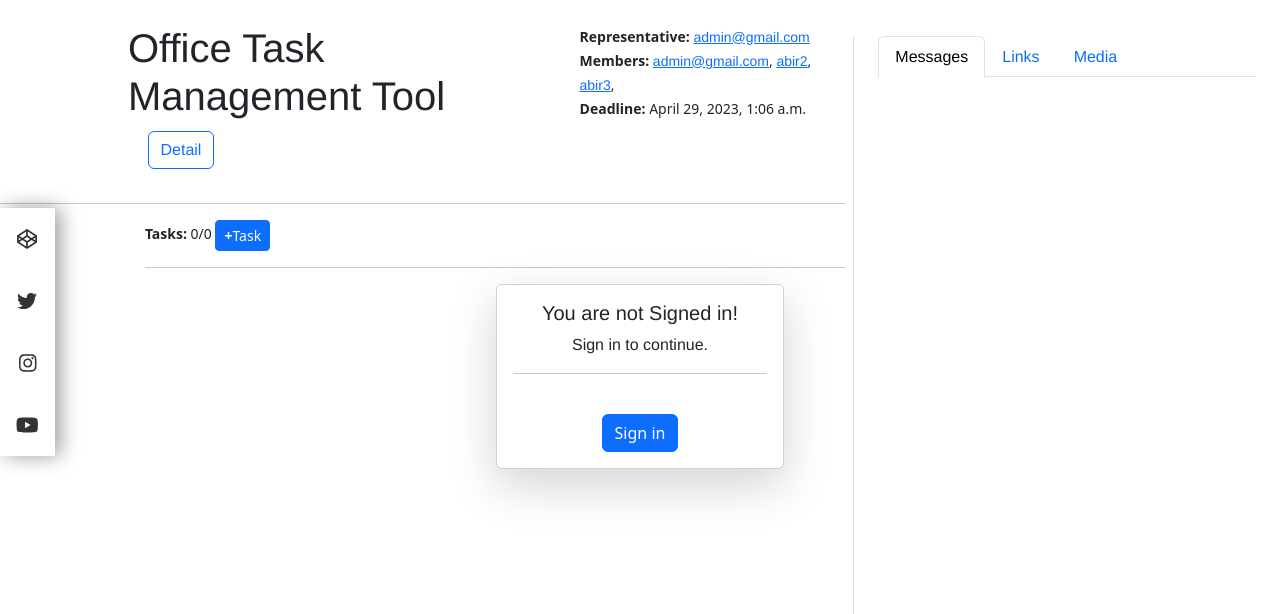
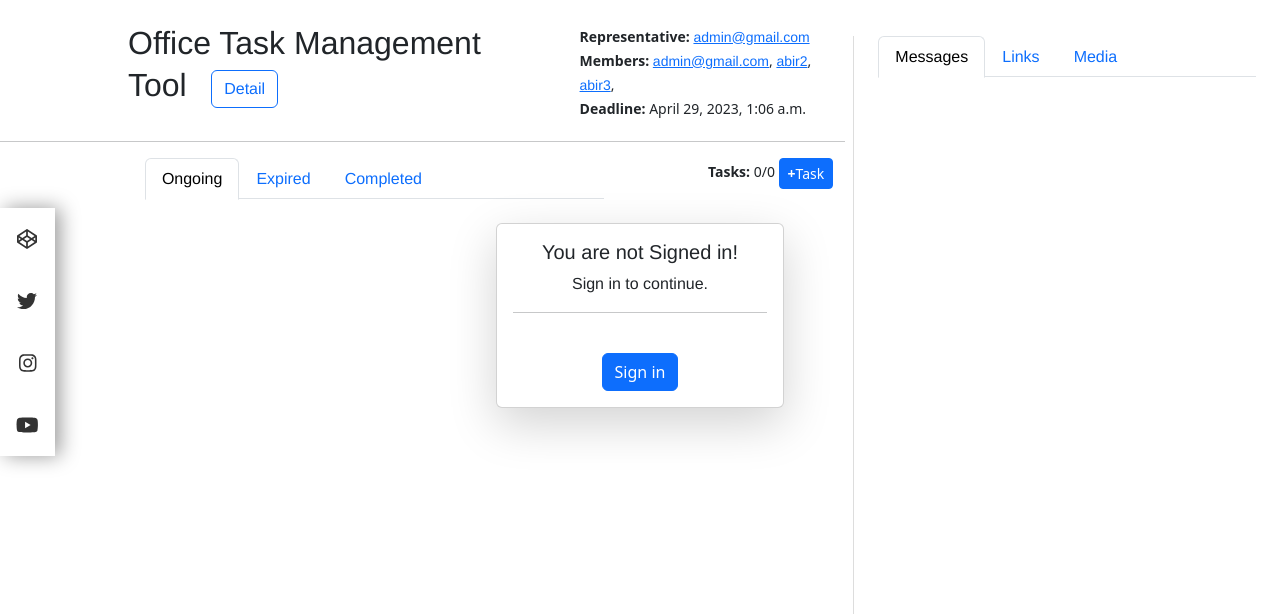
Before and after one commit to AbirAlFoysal/OfficeTaskManager, a Django app: page /projects/1/ in a window 1280 px wide. Shown: the part 68-682 px from the top of the page. Run offline with Django 4.2, Linux system fonts and the light colour scheme; data comes from the database, SQL or seed files in the repository; parts of the project's set-up code (start-up, migrations or seed data) failed here and were passed over; some libraries are stand-ins or nearby versions.

Commit message:
tab added to task list

```diff
--- a/taskManager/models.py
+++ b/taskManager/models.py
@@ -25,7 +25,7 @@ class Task(models.Model):
     related_project = models.ForeignKey(Project, on_delete=models.CASCADE)
     created_by = models.ForeignKey(User, on_delete=models.CASCADE)
     title = RichTextField(blank=False, null=False)
-    status = models.IntegerField(default=0)
+    status = models.IntegerField(default=0) # 0:started, 1: completed, 2: expired
     completed = models.BooleanField(default=False)
     created = models.DateTimeField(auto_now_add=True)
     credits = models.IntegerField(default=0)
--- a/taskManager/views.py
+++ b/taskManager/views.py
@@ -43,6 +43,10 @@ def projectCollection(request):
     ongoing_projects = Project.objects.all().filter(status = 0)
     finished_projects = Project.objects.all().filter(status = 1)
     return render(request, 'taskManager/projectCollection.html',{'ongoing_projects': ongoing_projects, 'finished_projects': finished_projects})
+
+
+
+
 
 def projectDetail(request, project_id):
     msg =  Message.objects.all().filter(project = project_id)
--- a/templates/taskManager/project.html
+++ b/templates/taskManager/project.html
@@ -112,13 +112,13 @@
   <div class="col-sm-8">
     <div class="row">
       <div class="col-sm-8">
-        <h1 class="container" style="padding-left: 10vw;">{{project}}
+        <h2 class="container" style="padding-left: 10vw;">{{project}}
           <span class="badge">
             <button type="button" class="btn btn-outline-primary" data-toggle="modal" data-target="#exampleModal">
               Detail
             </button>
           </span>
-        </h1>
+        </h2>
       </div>
       <div class="col-sm-4">
         <small>
@@ -144,15 +144,56 @@
               class="fab fa-youtube"></i></a>
         </div>
       </div>
+
       <div class="col-sm-10">
-        <div>
+
+
+
+
+
+        <div class="row">
+          <div class="col-sm-8">
+
+        <ul class="nav nav-tabs" id="myTab" role="tablist">
+
+          <li class="nav-item" role="presentation">
+            <button class="nav-link active" id="messages-tab" data-bs-toggle="tab" data-bs-target="#messages" type="button"
+              role="tab" aria-controls="messages" aria-selected="true">Ongoing</button>
+          </li>
+          <li class="nav-item" role="presentation">
+            <button class="nav-link" id="links-tab" data-bs-toggle="tab" data-bs-target="#links" type="button" role="tab"
+              aria-controls="links" aria-selected="false">Expired</button>
+          </li>
+          <li class="nav-item" role="presentation">
+            <button class="nav-link" id="media-tab" data-bs-toggle="tab" data-bs-target="#media" type="button" role="tab"
+              aria-controls="media" aria-selected="false">Completed</button>
+          </li>
+        </ul>
+          </div>
+          <div class="col-sm-4">
+
+        <!-- task count  -->
+        <div style="float: right; margin-right: 12px;">
           <small>
             <strong>Tasks: </strong> {{task_completed}}/{{total_task}}
             <a class="btn btn-sm btn-primary" href="{% url 'addTask' project.id %}"><strong>+</strong>Task</a>
           </small>
         </div>
-        <hr>
-        <div>
+        <!-- task count end  -->
+
+          </div>
+        </div>
+
+
+
+
+        <div class="tab-content" id="myTabContent">
+<br>
+          <div class="tab-pane fade show active" id="messages" role="tabpanel" aria-labelledby="messages-tab">
+            <!--  Messages  -->
+
+
+          <!-- tasks list start  -->
           <div class="container">
             {% for task in task %}
             <div class="card text-left shadow">
@@ -286,10 +327,34 @@
             {% endfor %}
           </div>
           <!-- end of task list -->
+                  </div>
+          <!-- end of messages  -->
+
+          <!-- link tab  -->
+          <div class="tab-pane fade" id="links" role="tabpanel" aria-labelledby="links-tab">
+            <h3>Links</h3>
+            <p>This is the links tab.</p>
+          </div>
+          <div class="tab-pane fade" id="media" role="tabpanel" aria-labelledby="media-tab">
+            <h3>Media</h3>
+            <p>This is the media tab.</p>
+          </div>
+        </div>
+
+
+
+
+
+        <div>
+
         </div>
       </div>
+
     </div>
+
+
   </div>
+
   <div class="col-sm-4 right-sidebar">
 
     <div class="container ">
```
Also changed, not shown: templates/taskManager/testpage.html (+41 -0 lines).
